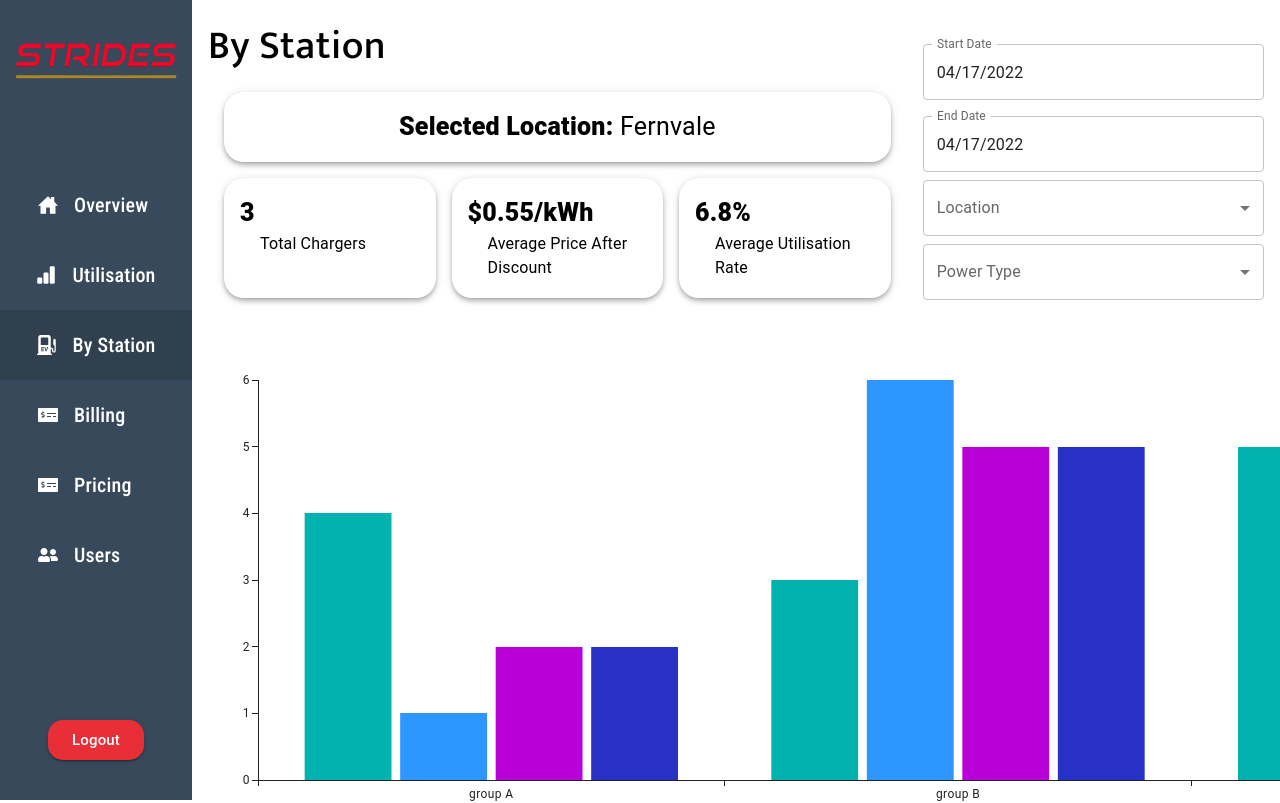
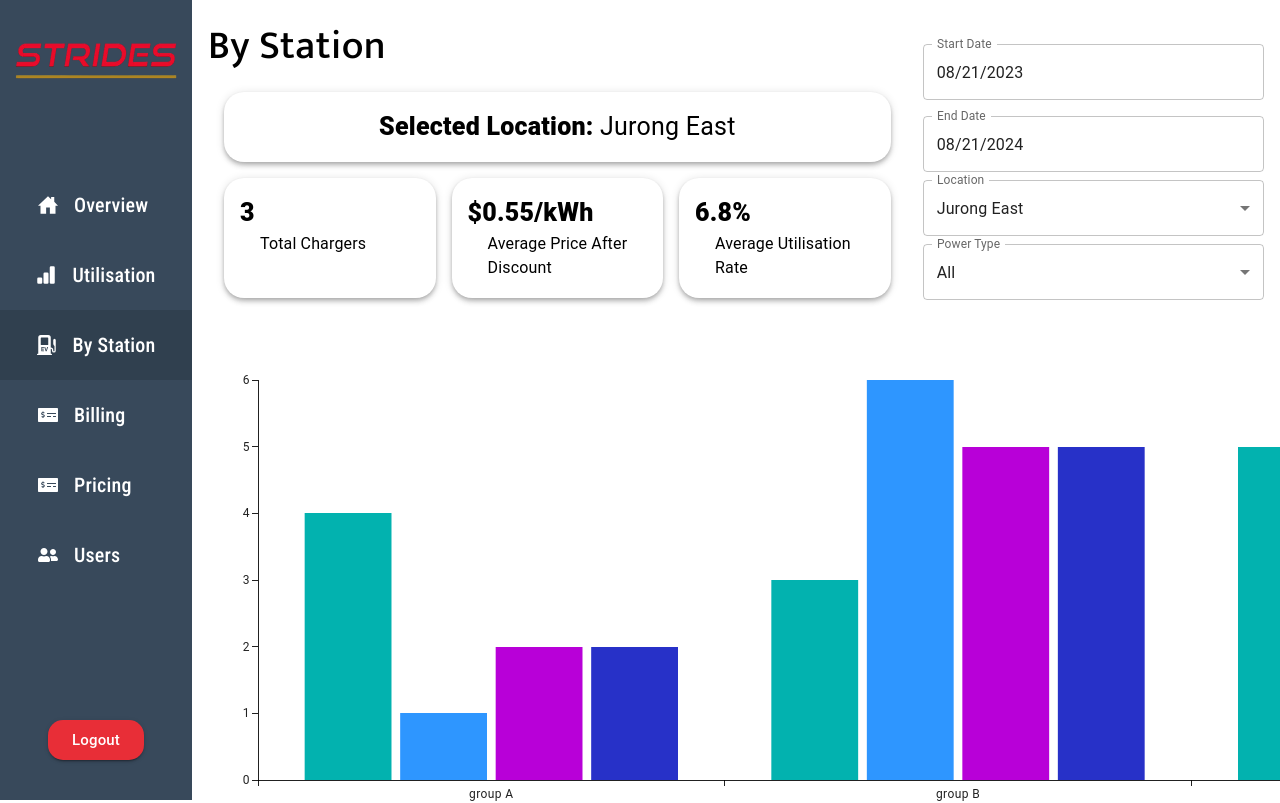
Before and after one commit to dinostrides/chargecoDashboard, a React (Vite) app in the folder client/: page /bystation in a window 1280 px wide. Shown: the top 803 px of the page. Built offline with nearby package versions, Linux system fonts and the light colour scheme; a web font is replaced by a local one.

Commit message:
front end updates

```diff
--- a/client/src/Billing.jsx
+++ b/client/src/Billing.jsx
@@ -14,7 +14,7 @@ function Billing() {
   const [startDate, setStartDate] = useState(oneYearAgo);
   const [endDate, setEndDate] = useState(today);
 
-  const [powerType, setPowerType] = useState("");
+  const [powerType, setPowerType] = useState("All");
   const [price, setPrice] = useState("");
   const [charger, setCharger] = useState("");
 
@@ -84,9 +84,9 @@ function Billing() {
                       label="Power Type"
                       onChange={handlePowerTypeChange}
                     >
-                      <MenuItem value={10}>All</MenuItem>
-                      <MenuItem value={20}>Option</MenuItem>
-                      <MenuItem value={30}>Option</MenuItem>
+                      <MenuItem value={"All"}>All</MenuItem>
+                      <MenuItem value={"AC"}>AC</MenuItem>
+                      <MenuItem value={"DC"}>DC</MenuItem>
                     </Select>
                   </FormControl>
                   <FormControl fullWidth>
--- a/client/src/ByStation.jsx
+++ b/client/src/ByStation.jsx
@@ -24,11 +24,14 @@ import { LineChart } from '@mui/x-charts/LineChart';
 import { dataset } from './datasets/weather';
 import { stationLocations } from './datasets/stationLocations'
 
+
 function ByStation() {
-  const [startDate, setStartDate] = useState(dayjs("2022-04-17"));
-  const [endDate, setEndDate] = useState(dayjs("2022-04-17"));
-  const [location, setLocation] = useState("");
-  const [powerType, setPowerType] = useState("");
+  const today = dayjs();
+  const oneYearAgo = today.subtract(1, 'year');
+  const [startDate, setStartDate] = useState(oneYearAgo);
+  const [endDate, setEndDate] = useState(today);
+  const [location, setLocation] = useState("Jurong East");
+  const [powerType, setPowerType] = useState("All");
 
   const handleLocationChange = (event) => {
     setLocation(event.target.value);
@@ -99,11 +102,11 @@ function ByStation() {
                       <Typography
                         component="span"
                         sx={{
-                          fontWeight: "normal", // This applies to "Fernvale" only
+                          fontWeight: "normal",
                           fontSize: '25px'
                         }}
                       >
-                        Fernvale
+                        {location === "" ? "None" : location}
                       </Typography>
                     </Typography>
                   </CardContent>
@@ -159,7 +162,7 @@ function ByStation() {
                   onChange={handleLocationChange}
                 >
                   {stationLocations.map((loc) => (
-                    <MenuItem key={loc.id} value={loc.id}>
+                    <MenuItem key={loc.id} value={loc.name}>
                       {loc.name}
                     </MenuItem>
                   ))}
@@ -174,9 +177,9 @@ function ByStation() {
                   label="Power Type"
                   onChange={handlePowerTypeChange}
                 >
-                  <MenuItem value={10}>All</MenuItem>
-                  <MenuItem value={20}>Option</MenuItem>
-                  <MenuItem value={30}>Option</MenuItem>
+                  <MenuItem value={"All"}>All</MenuItem>
+                  <MenuItem value={"AC"}>AC</MenuItem>
+                  <MenuItem value={"DC"}>DC</MenuItem>
                 </Select>
               </FormControl>
             </Stack>
--- a/client/src/Pricing.jsx
+++ b/client/src/Pricing.jsx
@@ -13,9 +13,11 @@ import { scatterdata } from './datasets/scatterdata.jsx';
 import PricingCard from './components/cards/PricingCard.jsx';
 
 function Pricing() {
-  const [startDate, setStartDate] = useState(dayjs("2022-04-17"));
-  const [endDate, setEndDate] = useState(dayjs("2022-04-17"));
-  const [powerType, setPowerType] = useState("");
+  const today = dayjs();
+  const oneYearAgo = today.subtract(1, 'year');
+  const [startDate, setStartDate] = useState(oneYearAgo);
+  const [endDate, setEndDate] = useState(today);
+  const [powerType, setPowerType] = useState("All");
 
   const handlePowerTypeChange = (event) => {
     setPowerType(event.target.value);
@@ -78,9 +80,9 @@ function Pricing() {
                       label="Power Type"
                       onChange={handlePowerTypeChange}
                     >
-                      <MenuItem value={10}>All</MenuItem>
-                      <MenuItem value={20}>Option</MenuItem>
-                      <MenuItem value={30}>Option</MenuItem>
+                      <MenuItem value={"All"}>All</MenuItem>
+                      <MenuItem value={"AC"}>AC</MenuItem>
+                      <MenuItem value={"DC"}>DC</MenuItem>
                     </Select>
                   </FormControl>
                   <PricingCard number={"$0.58/kWh"} text={"Average Rate After Discount"}></PricingCard>
```
